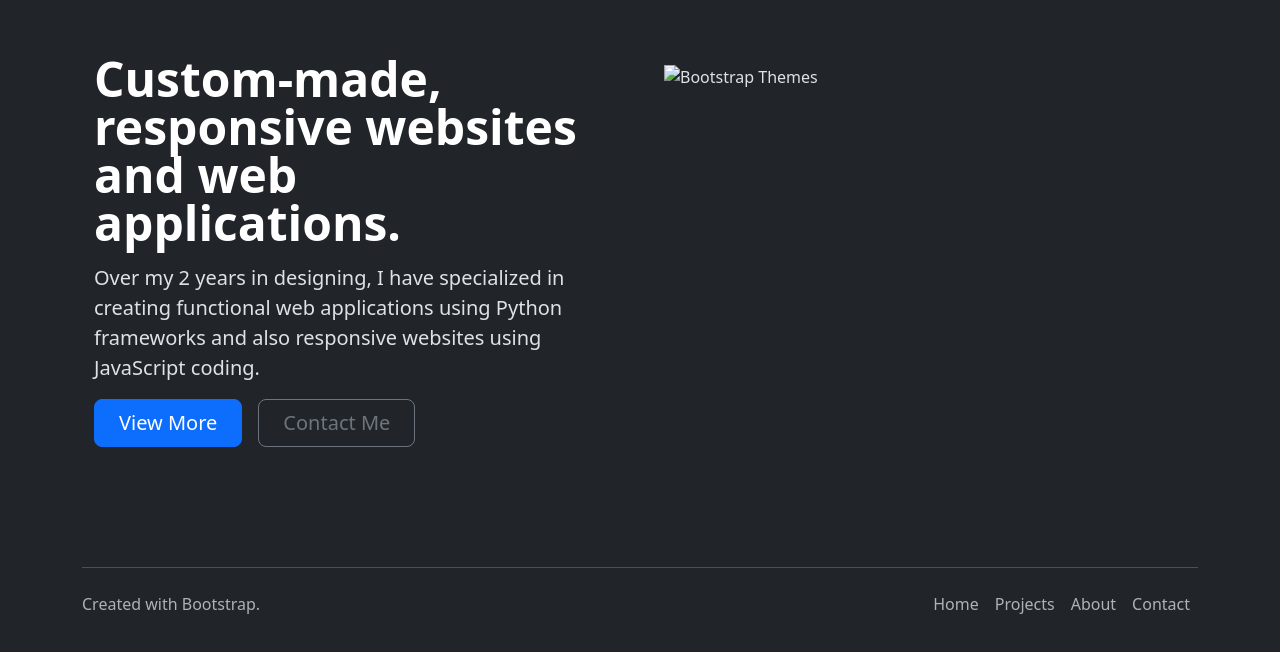
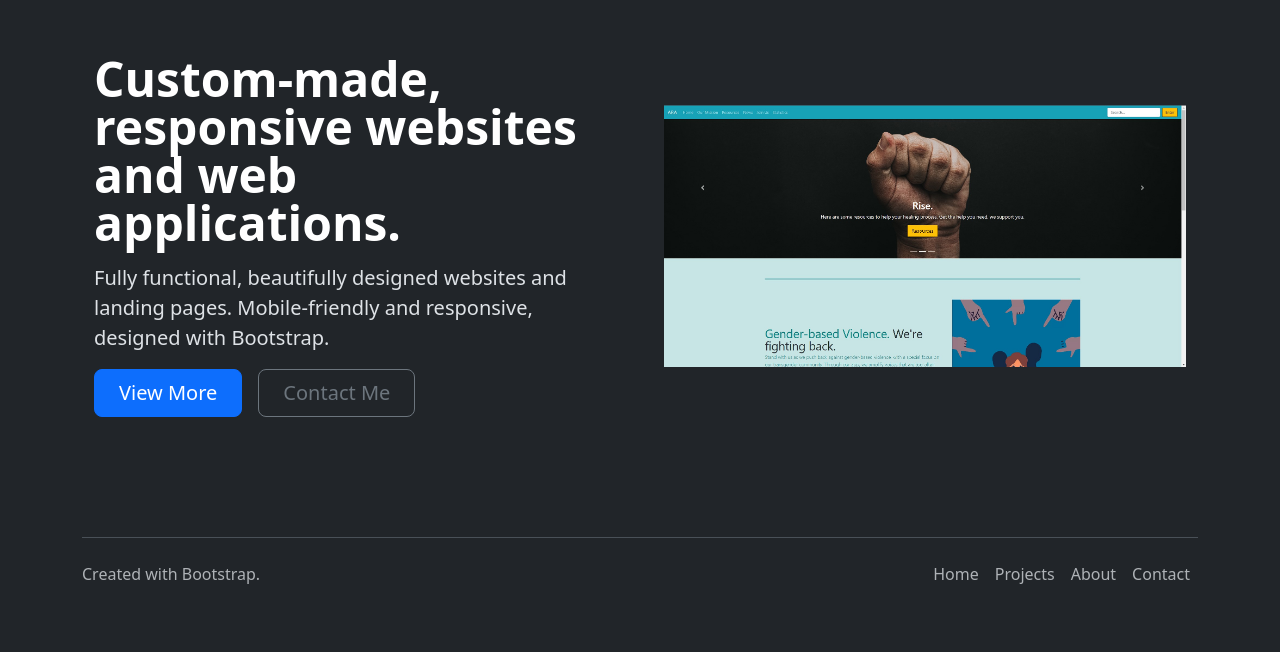
Before and after one commit to itguy22/Bootstrap-Portfolio, a plain HTML site: page index.html in a window 1280 px wide. Shown: the part 1403-2055 px from the top of the page. Drawn offline with nearby package versions, Linux system fonts and the light colour scheme.

Commit message:
Added second hero image featurette with description and buttons to main page.

```diff
--- a/index.html
+++ b/index.html
@@ -115,14 +115,14 @@
         <div class="container col-xxl-8 px-4 py-5">
           <div class="row flex-lg-row-reverse align-items-center g-5 py-5">
             <div class="col-10 col-sm-8 col-lg-6">
-              <img src="bootstrap-themes.png" class="d-block mx-lg-auto img-fluid" alt="Bootstrap Themes" width="700" height="500" loading="lazy">
+              <img src="images/news_webapp.jpg" class="d-block mx-lg-auto img-fluid" alt="Bootstrap Themes" width="700" height="500" loading="lazy">
             </div>
             <div class="col-lg-6">
               <h1 class="display-5 fw-bold text-body-emphasis lh-1 mb-3">Custom-made, responsive websites and web applications.</h1>
-              <p class="lead">Over my 2 years in designing, I have specialized in creating functional web applications using Python frameworks and also responsive websites using JavaScript coding.</p>
+              <p class="lead">Fully functional, beautifully designed websites and landing pages. Mobile-friendly and responsive, designed with Bootstrap.</p>
               <div class="d-grid gap-2 d-md-flex justify-content-md-start">
-                <button type="button" class="btn btn-primary btn-lg px-4 me-md-2">View More</button>
-                <button type="button" class="btn btn-outline-secondary btn-lg px-4">Contact Me</button>
+                <a href="projects.html" class="btn btn-primary btn-lg px-4 me-md-2" role="button">View More</a>
+                <a href="contact.html" class="btn btn-outline-secondary btn-lg px-4" role="button">Contact Me</a>
               </div>
             </div>
           </div>
```
